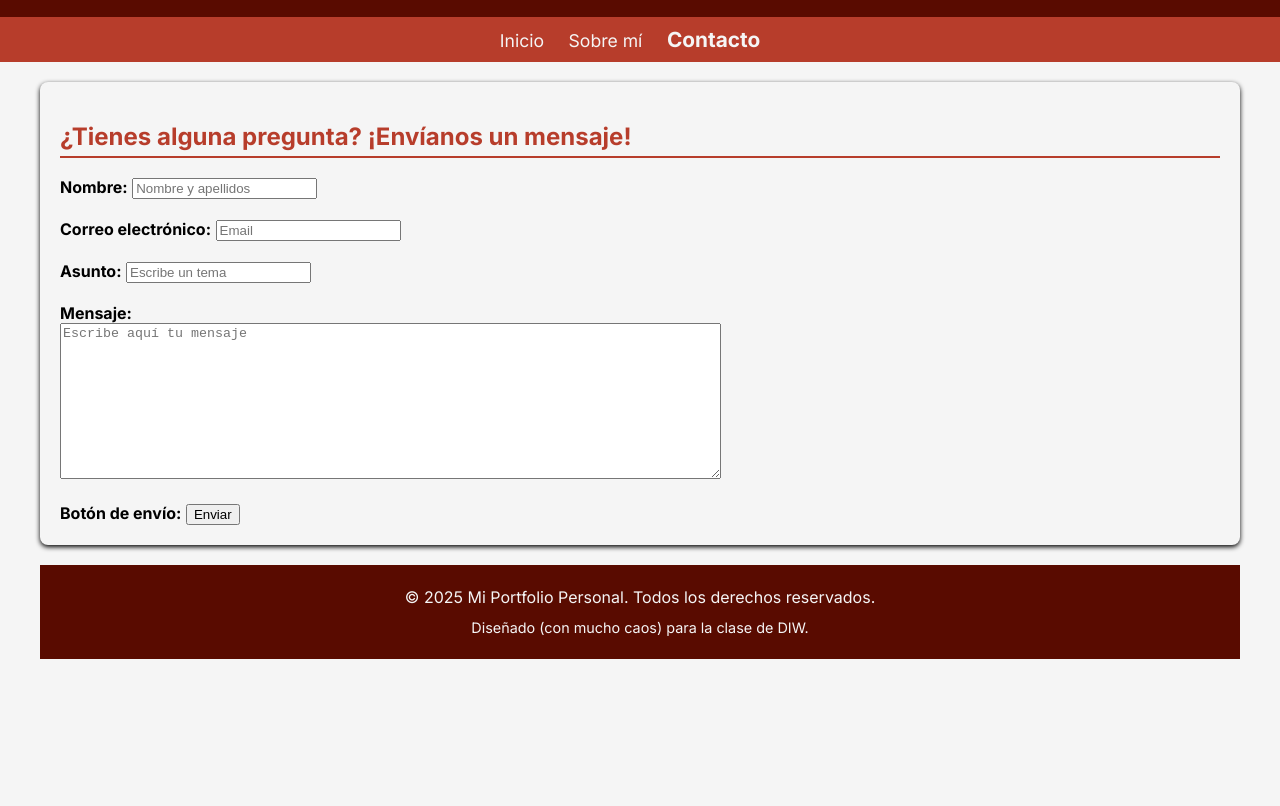
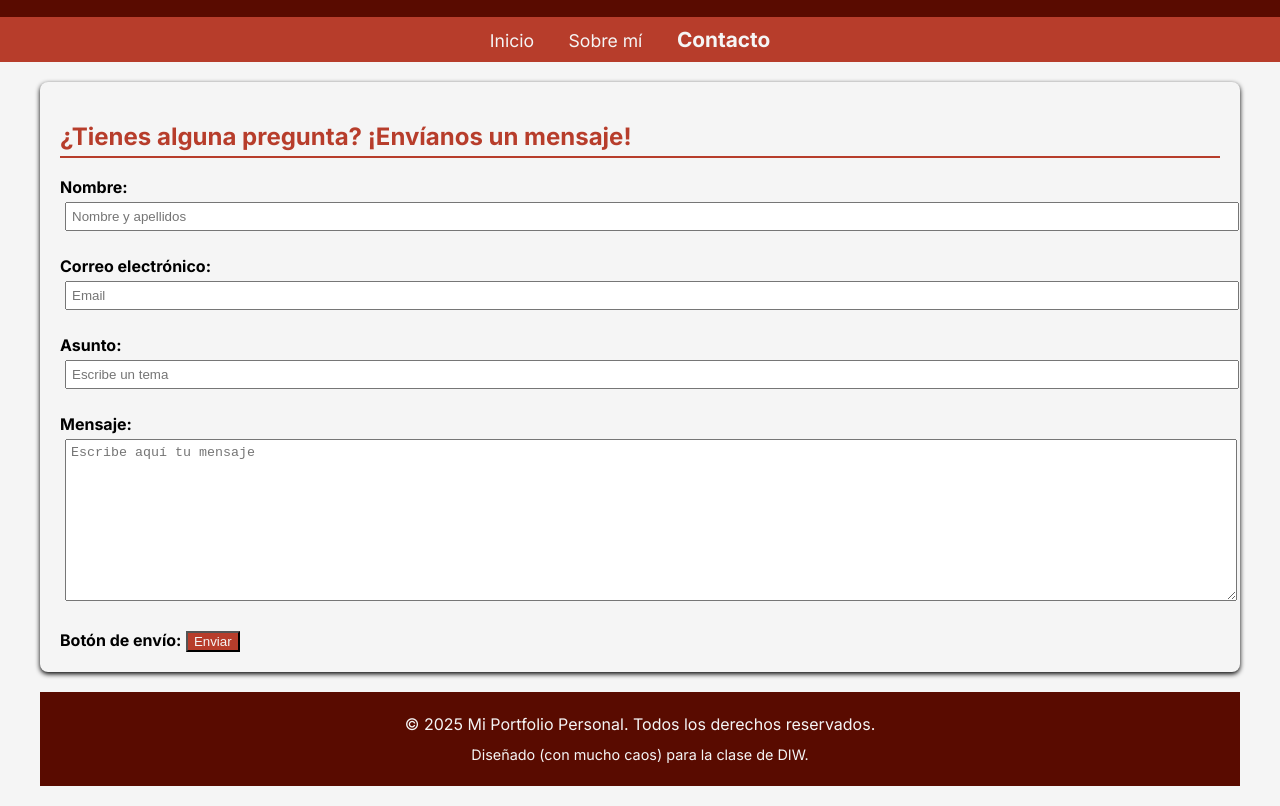
Before and after one commit to PabloMarquez284/proyecto-refactorizado, a plain HTML site: page contacto.html in a window 1280 px wide. Shown: the part 105-911 px from the top of the page. Before the commit the page ends 800 px from the top, so only its background shows below. Drawn offline with Linux system fonts and the light colour scheme.

Commit message:
Realización del estilo a fondo He mejorado la navegación, el formulario y la consistencia de la página web

```diff
--- a/contacto.html
+++ b/contacto.html
@@ -26,19 +26,19 @@
                 <h2>¿Tienes alguna pregunta? ¡Envíanos un mensaje!</h2>
 
                 <label for="nombre"><b>Nombre:</b></label>
-                <input type="text" id="nombre" name="nombre" placeholder="Nombre y apellidos"><br><br>
+                <input class="form" type="text" id="nombre" name="nombre" placeholder="Nombre y apellidos"><br><br>
 
                 <label for="email"><b>Correo electrónico:</b></label>
-                <input type="text" id="email" name="email" placeholder="Email"><br><br>
+                <input class="form" type="text" id="email" name="email" placeholder="Email"><br><br>
 
                 <label for="asunto"><b>Asunto:</b></label>
-                <input type="text" id="asunto" name="asunto" placeholder="Escribe un tema"><br><br>
+                <input class="form" type="text" id="asunto" name="asunto" placeholder="Escribe un tema"><br><br>
 
                 <label for="mensaje"><b>Mensaje:</b></label><br>
-                <textarea name="message" rows="10" cols="80" placeholder="Escribe aquí tu mensaje"></textarea><br><br>
+                <textarea class="form" name="message" rows="10" cols="80" placeholder="Escribe aquí tu mensaje"></textarea><br><br>
 
                 <label for="boton de envio"><b>Botón de envío:</b></label>
-                <button type="button"  onclick="alert('Formulario enviado correctamente')">Enviar</button><br>
+                <button class="boton" type="button"  onclick="alert('Formulario enviado correctamente')">Enviar</button><br>
             </section>
 
             <footer>
--- a/scss/_body.scss
+++ b/scss/_body.scss
@@ -46,3 +46,14 @@ p {
     margin-bottom: 10px;
   }
 }
+
+.form {
+  width: 100%;
+  padding: 5px;
+  margin: 5px;
+}
+
+.boton {
+  background-color: colores.$color01;
+  color: colores.$color02;
+}
--- a/scss/_nav.scss
+++ b/scss/_nav.scss
@@ -15,7 +15,9 @@ nav {
                 color: colores.$color02;
                 text-decoration: none;
                 font-size: 1.1em;
-                &.activo {
+                padding: 5px;
+                transition: 0.3s;
+                 &.activo {
                     color: colores.$color02;
                     font-weight: bold;
                     font-size: 1.3em;}}}}}
```
Also changed, not shown: scss/main.css, 2 other files.
